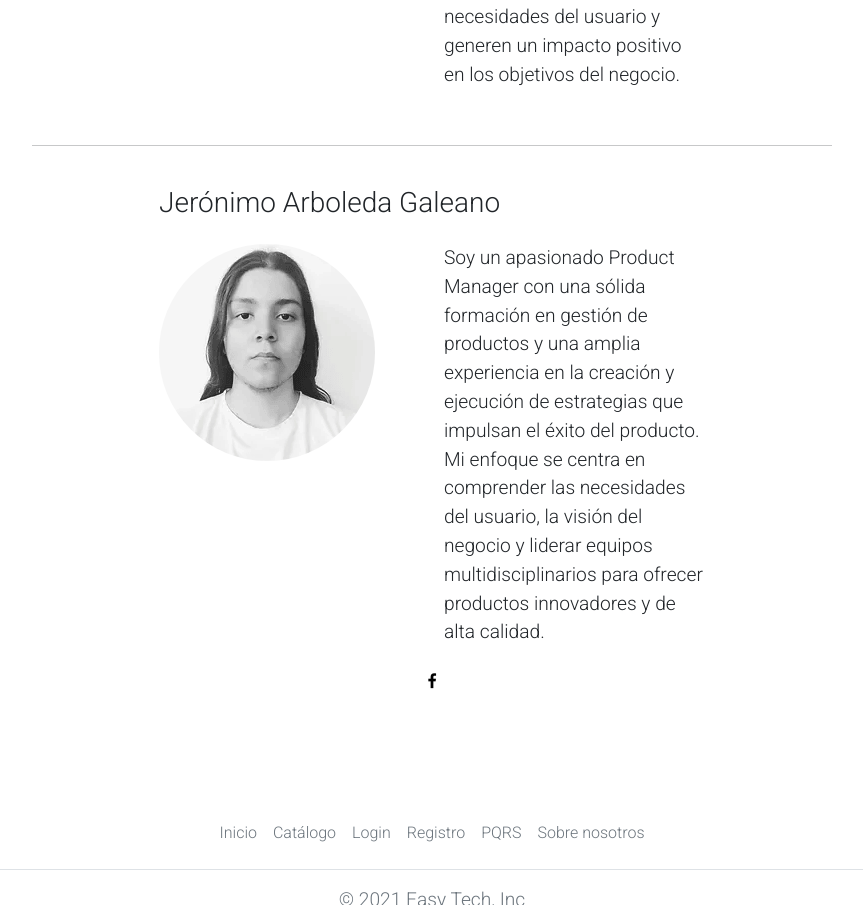
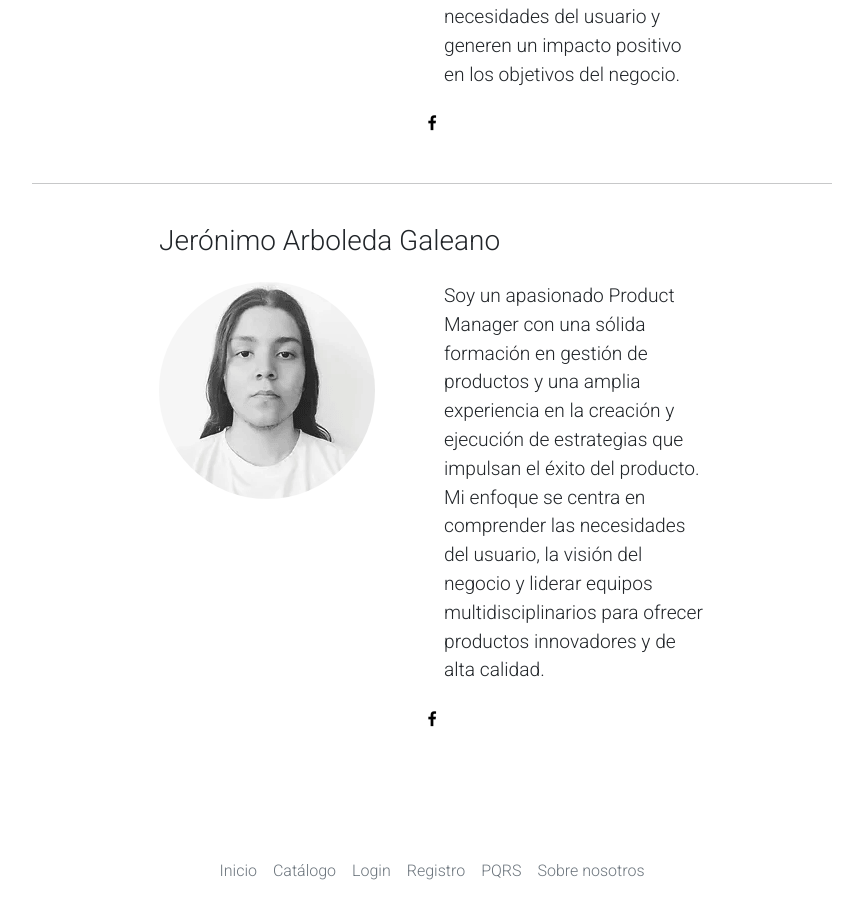
Before and after one commit to edward2553/semiotica, a plain HTML site: page views/aboutUsScreen.html in a window 1280 px wide. Shown: the part 2048-2953 px from the top of the page, without its empty margins (208-1071 px from the left). Drawn offline with nearby package versions, Linux system fonts and the light colour scheme.

Commit message:
added juan jose facebook

```diff
--- a/views/aboutUsScreen.html
+++ b/views/aboutUsScreen.html
@@ -213,6 +213,16 @@
                   </div>
                 </div>
               </div>
+              <div class="d-flex justify-content-center">
+                <button class="btn">
+                  <a
+                    target="_blank"
+                    class="colorBlack"
+                    href="https://www.facebook.com/juanjo.loaiza.3?mibextid=2JQ9oc"
+                    ><i class="fa fa-facebook"></i
+                  ></a>
+                </button>
+              </div>
             </div>
           </div>
         </div>
```
